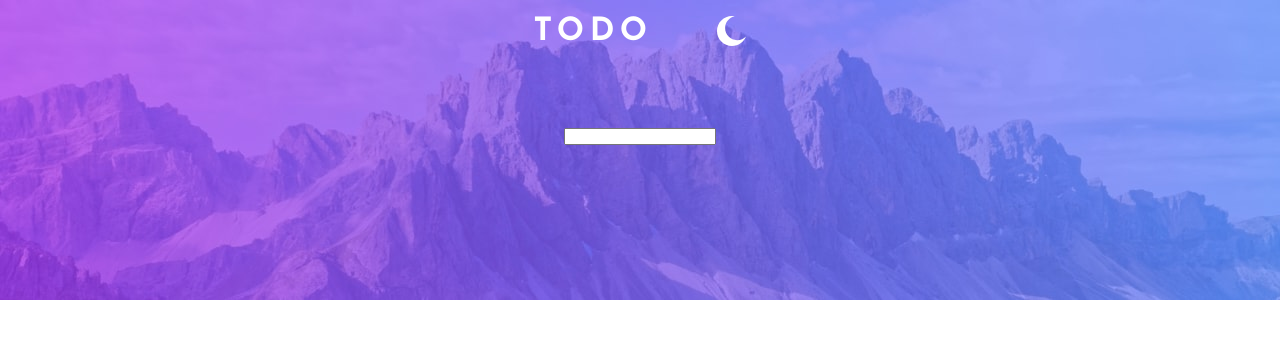
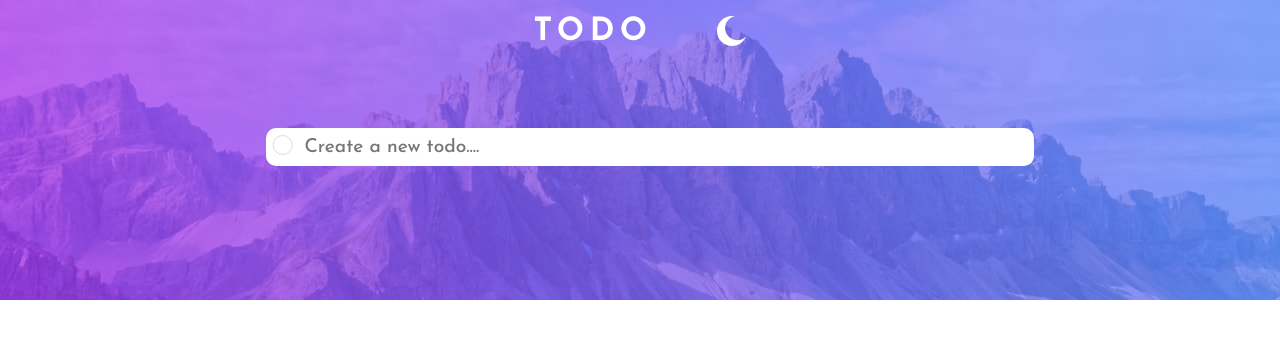
Before and after one commit to EjiroOsiephri/todo-app-main, a React (Vite) app: page / in a window 1280 px wide. Shown: the top 338 px of the page. Built offline with nearby package versions, Linux system fonts and the light colour scheme.

Commit message:
finished input section

```diff
--- a/src/components/Main.jsx
+++ b/src/components/Main.jsx
@@ -1,4 +1,4 @@
-import React, { useState } from 'react'
+import React, { useState, useEffect } from 'react'
 import Styled from "../components/sass/main.module.scss"
 import NightImg from "../components/images/icon-moon.svg"
 import SunImg from "../components/images/icon-sun.svg"
@@ -10,6 +10,20 @@ const Main = () => {
         setToggle(!toggle)
     }
 
+    const handleKeyPress = (event) => {
+        if (event.keyCode === 13) {
+            console.log('ejiro')
+        }
+    }
+
+    useEffect(() => {
+        document.addEventListener('keydown', handleKeyPress)
+
+        return () => {
+            document.removeEventListener('keydown', handleKeyPress)
+        }
+    }, [])
+
     return (
         <div className={Styled.main}>
             <div className={`${toggle ? Styled["main-bg"] : Styled["add-bg"]}`}>
@@ -18,7 +32,8 @@ const Main = () => {
                     <img src={toggle ? NightImg : SunImg} onClick={handleToggle} />
                 </div>
                 <div className={Styled["input-container"]}>
-                    <input type="text" />
+                    <input type="checkbox" />
+                    <input type="text" placeholder='Create a new todo....' />
                 </div>
             </div>
         </div>
--- a/src/components/sass/main.module.scss
+++ b/src/components/sass/main.module.scss
@@ -36,12 +36,52 @@ $VeryDarkGrayishBlue: hsl(237, 14%, 26%);
   object-fit: cover;
   object-position: center;
   width: 30px;
+  cursor: pointer;
   height: 30px;
 }
 .add-bg {
   background-image: url("../images/bg-desktop-dark.jpg");
   height: 300px;
 }
+input[type="checkbox"] {
+  -webkit-appearance: none;
+  -moz-appearance: none;
+  appearance: none;
+  width: 20px;
+  height: 20px;
+  border-radius: 50%;
+  border: 1px solid gainsboro;
+  outline: none;
+  transition: all 0.3s ease-in-out;
+  cursor: pointer;
+  margin-top: 0.5em;
+  transform: translateX(2em);
+}
+
+input[type="checkbox"]:checked {
+  background: linear-gradient(hsl(192, 100%, 67%), hsl(280, 87%, 65%));
+}
+input[type="checkbox"]::before {
+  content: "\2714";
+  display: block;
+  color: white;
+  visibility: hidden;
+}
+
+input[type="checkbox"]:checked::before {
+  visibility: visible;
+}
+input[type="text"] {
+  width: 60%;
+  padding: 0.5em;
+  border-radius: 10px;
+  border: none;
+  font-size: 1.2rem;
+  color: $VeryDarkDesaturatedBlue;
+  font-weight: 500;
+  padding-left: 2em;
+}
+
 @media (max-width: 375px) {
   .main-bg {
     background-image: url("../images/bg-mobile-light.jpg");
@@ -52,4 +92,7 @@ $VeryDarkGrayishBlue: hsl(237, 14%, 26%);
     height: 300px;
     background-repeat: no-repeat;
   }
+  input[type="text"] {
+    font-size: 16px;
+  }
 }
```
